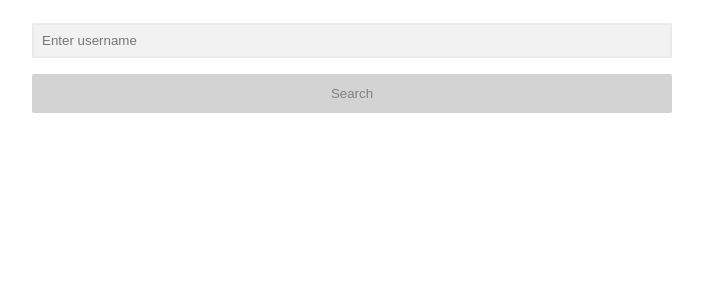
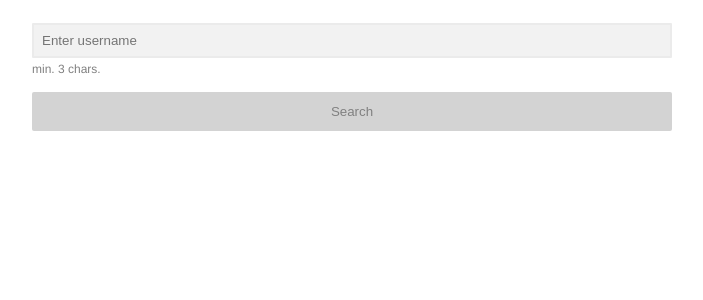
Before and after one commit to atothek1/simple-system-github-explorer, a React (Vite) app: page / in a window 1280 px wide. Shown: the top 300 px of the page, without its empty margins (288-991 px from the left). Built offline with nearby package versions, Linux system fonts and the light colour scheme.

Commit message:
integrated new rate limit info component also extended the ui Text component

```diff
--- a/src/components/project/RepositoryList/index.tsx
+++ b/src/components/project/RepositoryList/index.tsx
@@ -1,6 +1,7 @@
 import { FetchRepositoriesData } from "../../../api";
 import { Box, List, SimplePagination } from "../../ui";
 import { FetchDataConsumerComponent } from "../FetchDataStatus";
+import { RateLimitInfo } from "../RateLimitInfo";
 import { RepositoryListElement } from "./RepositoryListElement";
 
 interface RepositoryListPorps extends FetchDataConsumerComponent<FetchRepositoriesData | undefined> {
@@ -23,10 +24,11 @@ export function RepositoryList( props: RepositoryListPorps ){
         onPageChange( page );
     };
 
-    const { items, total } = data;
+    const { items, total, meta } = data;
 
     return (
         <Box gap="8px" column>
+            <RateLimitInfo limit={ meta.rateLimit } remaining={ meta.rateLimitRemaining } reset={ meta.rateLimitReset } />
             <Box as="ul" padding="0" margin="0" gap="8px" column>
                 <List
                     component={ RepositoryListElement }
--- a/src/components/project/SearchInput/index.tsx
+++ b/src/components/project/SearchInput/index.tsx
@@ -5,7 +5,7 @@ import { Button } from "../../ui/Button";
 import { TextInput } from "../../ui/TextInput";
 import { setSearchTerm } from "../../../state/search";
 
-interface SearchFormData { readonly userName: string }
+interface SearchFormData { readonly searchTerm: string }
 
 export function SearchInput(){
     const [ isButtonDisabled, setIsButtonDisabled ] = useState( true );
@@ -17,7 +17,7 @@ export function SearchInput(){
 
     const handleSubmit = ( data: SearchFormData ) => {
         setIsButtonDisabled( true );
-        setSearchTerm( data.userName );
+        setSearchTerm( data.searchTerm );
         formConfig.reset();
     };
 
@@ -25,7 +25,12 @@ export function SearchInput(){
         <FormProvider { ...formConfig }>
             <form onSubmit={ formConfig.handleSubmit( handleSubmit ) }>
                 <Box column gap="16px">
-                    <TextInput name="userName" placeholder="Enter username" onChange={ handleChange } />
+                    <TextInput
+                        name="searchTerm"
+                        placeholder="Enter username"
+                        description="min. 3 chars."
+                        onChange={ handleChange }
+                    />
                     <Button type="submit" disabled={ isButtonDisabled }>Search</Button>
                 </Box>
             </form>
--- a/src/components/project/UserList/index.tsx
+++ b/src/components/project/UserList/index.tsx
@@ -6,6 +6,7 @@ import { List } from "../../ui/List";
 import { FetchDataConsumerComponent } from "../FetchDataStatus";
 import { UserListElement } from "./UserListElement";
 import { Text } from "../../ui/Text";
+import { RateLimitInfo } from "../RateLimitInfo";
 
 interface UserListPorps extends FetchDataConsumerComponent<FetchUsersData | undefined> {}
 
@@ -20,7 +21,7 @@ export function UserList( props: UserListPorps ){
         return null;
     }
 
-    const { items, total } = data;
+    const { items, total, meta } = data;
 
     const info = `Showing first 5 of ${ total }`;
     const additionalProps = ( index: number ) => {
@@ -39,6 +40,7 @@ export function UserList( props: UserListPorps ){
                     additionalProps={ additionalProps }
                 />
             </Box>
+            <RateLimitInfo limit={ meta.rateLimit } remaining={ meta.rateLimitRemaining } reset={ meta.rateLimitReset } />
         </Box>
     );
 }
--- a/src/components/ui/TextInput/index.tsx
+++ b/src/components/ui/TextInput/index.tsx
@@ -1,20 +1,26 @@
 import { useFormContext } from "react-hook-form";
 import { StyledInput } from "./styled";
+import { Box, Text } from "..";
 
 interface TextInputProps {
     readonly name: string;
     readonly placeholder: string;
+    readonly description?: string;
     readonly onChange?: ( event: React.ChangeEvent<HTMLInputElement> ) => void;
 }
 
 export function TextInput( props: TextInputProps ) {
-    const { name, onChange, placeholder } = props;
+    const { description, name, onChange, placeholder } = props;
     const { register } = useFormContext();
+    const hasDescription = !!description;
     return (
-        <StyledInput
-            { ...register( name ) }
-            placeholder={ placeholder }
-            onChange={ onChange }
-        />
+        <Box column gap="4px">
+            <StyledInput
+                { ...register( name ) }
+                placeholder={ placeholder }
+                onChange={ onChange }
+            />
+            { hasDescription && <Text fontSize="12px" color="gray">{ description }</Text> }
+        </Box>
     );
 }
```
